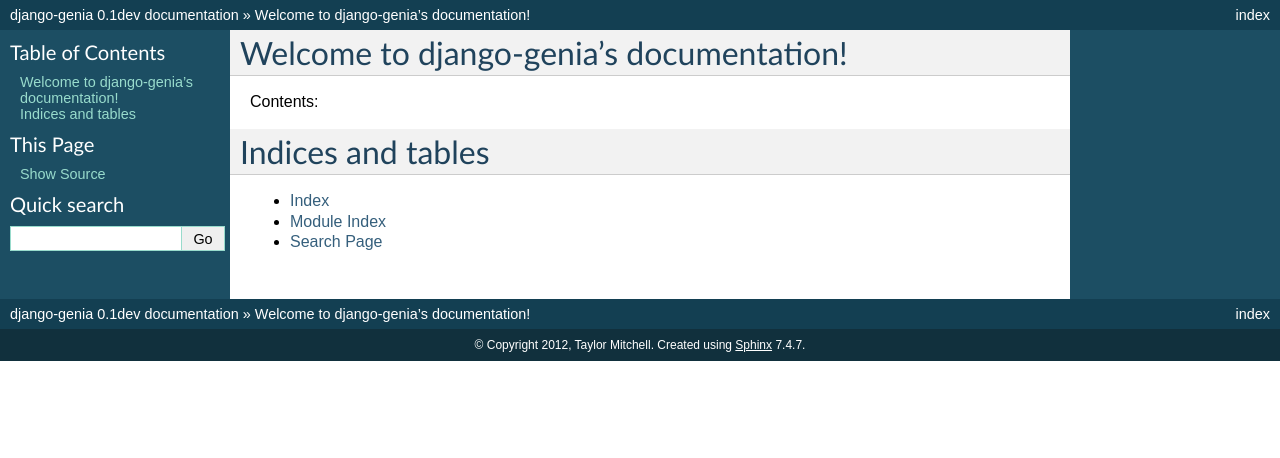
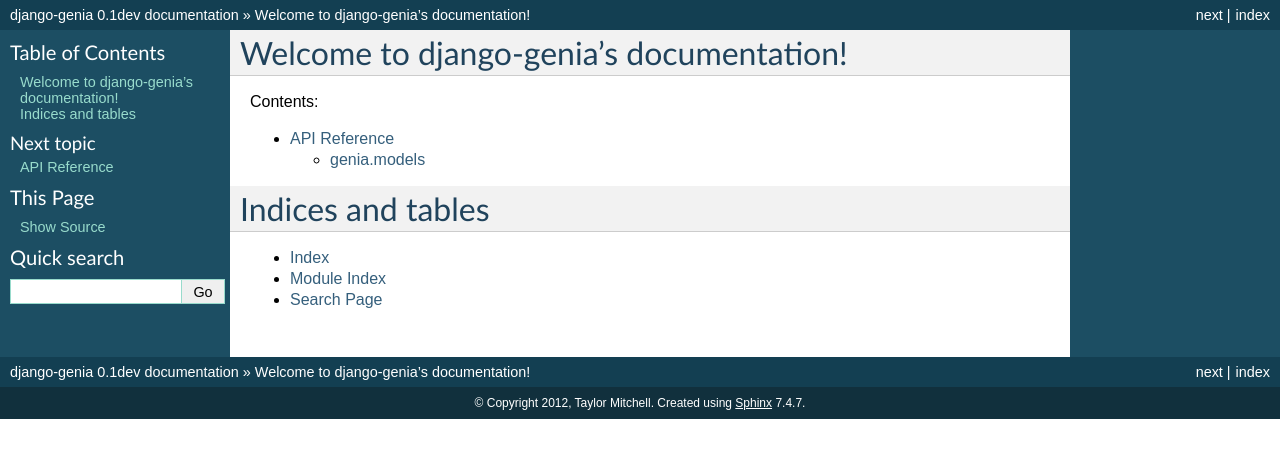
Before and after one commit to tmitchell/django-genia, a Sphinx documentation site: the page built from docs/index.rst, in a window 1280 px wide. Shown: the top 458 px of the page. Built offline with Sphinx 7.4.7, drawn with Linux system fonts in a browser that asks for light colours.

Commit message:
Add autodocs for our models

```diff
--- /dev/null
+++ b/docs/api.rst
@@ -0,0 +1,8 @@
+API Reference
+=============
+
+genia.models
+------------
+
+.. automodule:: genia.models
+   :members:
--- a/docs/conf.py
+++ b/docs/conf.py
@@ -16,7 +16,7 @@
 # If extensions (or modules to document with autodoc) are in another directory,
 # add these directories to sys.path here. If the directory is relative to the
 # documentation root, use os.path.abspath to make it absolute, like shown here.
-#sys.path.insert(0, os.path.abspath('.'))
+sys.path.insert(0, os.path.abspath('..'))
 
 # -- General configuration -----------------------------------------------------
 
--- a/docs/index.rst
+++ b/docs/index.rst
@@ -11,6 +11,8 @@
 .. toctree::
    :maxdepth: 2
 
+   api
+
 Indices and tables
 ==================
 
```
